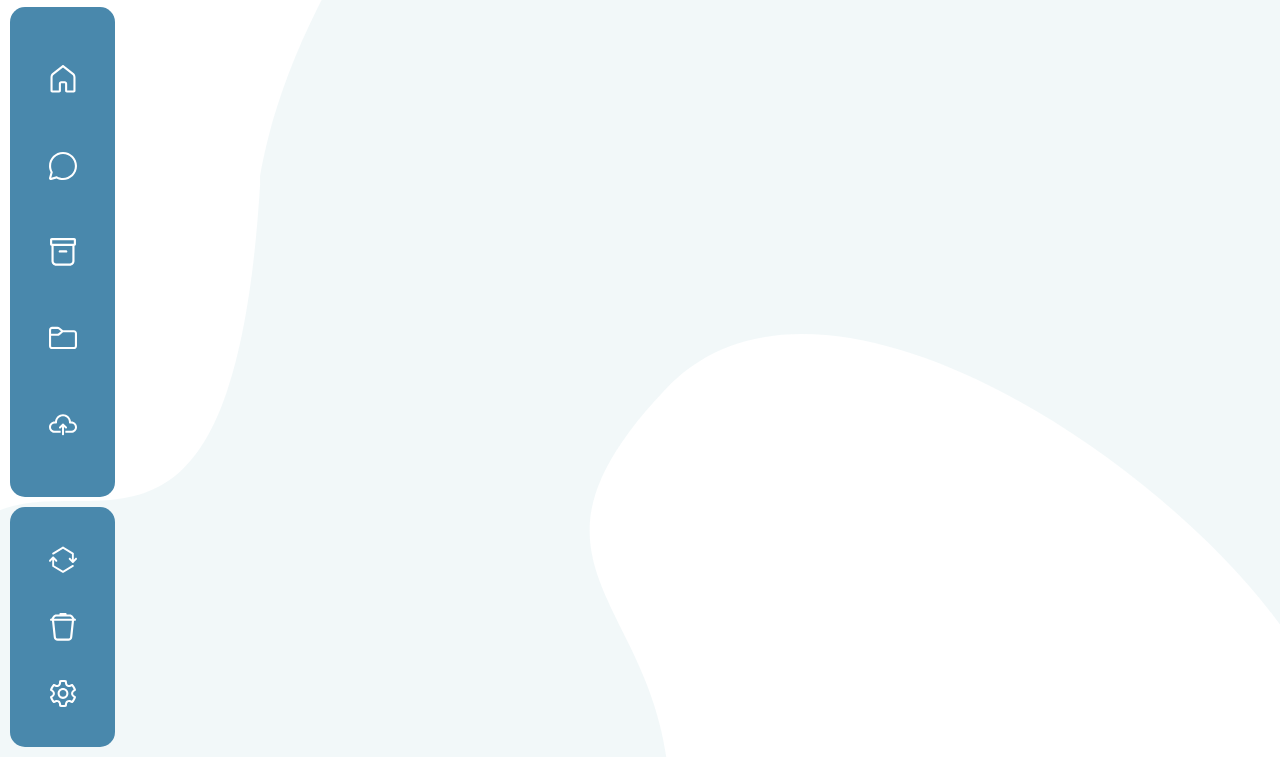
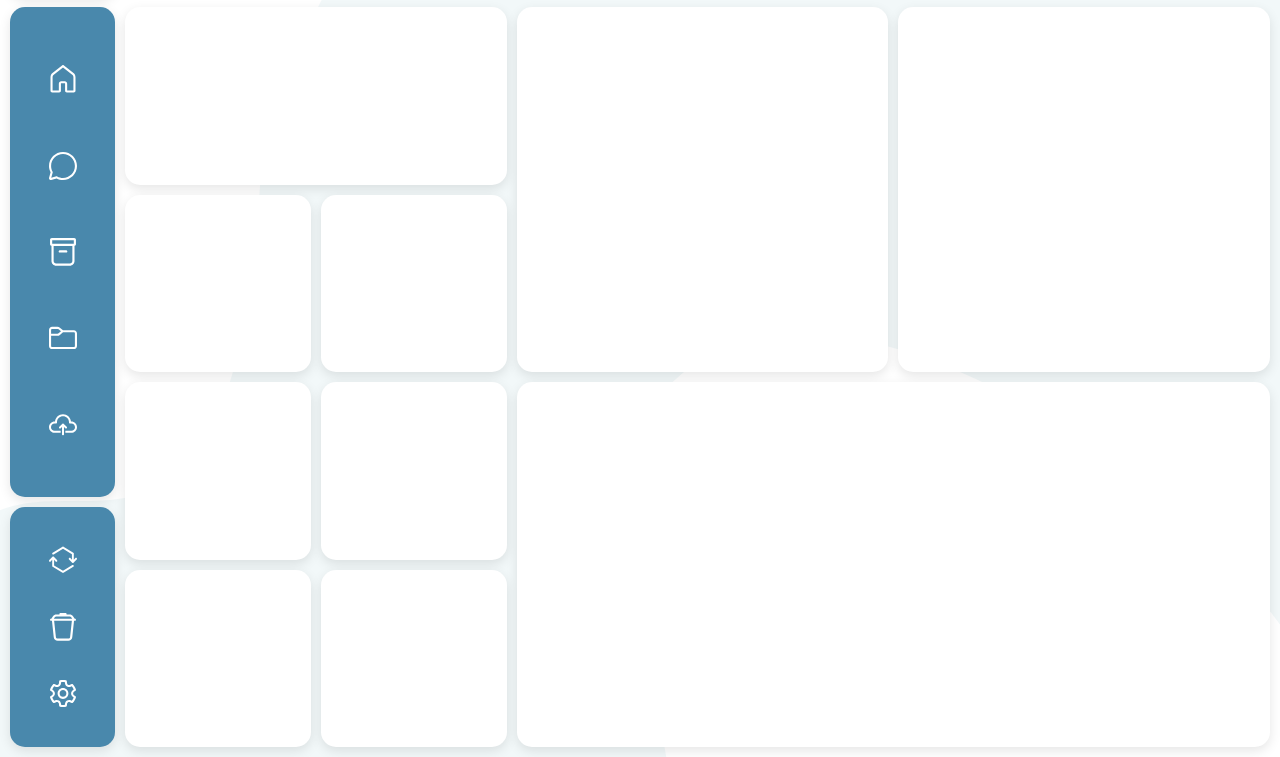
Before and after one commit to teapardee/odin-mf-dashboard, a plain HTML site: page index.html in a window 1280 px wide. Shown: the part 118-875 px from the top of the page. Drawn offline with nearby package versions, Linux system fonts and the light colour scheme.

Commit message:
Add Main Container Grid Layout

```diff
--- a/index.html
+++ b/index.html
@@ -46,6 +46,17 @@
         </form>
       </div>
     </div>
-    <div class="main-container"></div>
+    <div class="main-container">
+      <div class="tile fund-name"></div>
+      <div class="tile fund-details"></div>
+      <div class="tile fund-diversification"></div>
+      <div class="tile fund-holdings"></div>
+      <div class="tile"></div>
+      <div class="tile"></div>
+      <div class="tile"></div>
+      <div class="tile"></div>
+      <div class="tile"></div>
+      <div class="tile"></div>
+    </div>
   </body>
 </html>
--- a/styles.css
+++ b/styles.css
@@ -38,6 +38,7 @@ body {
   font-weight: 700;
   margin: 10px;
   border-radius: 15px;
+  box-shadow: rgba(0, 0, 0, 0.1) 0px 4px 12px;
 }
 
 nav {
@@ -56,6 +57,7 @@ nav {
   margin: 0px 10px 10px 10px;
   border-radius: 15px;
   height: auto;
+  box-shadow: rgba(0, 0, 0, 0.1) 0px 4px 12px;
 }
 
 img {
@@ -136,3 +138,37 @@ input::placeholder {
 }
 
 /* Main Container */
+
+.main-container {
+  display: grid;
+  grid-template: 1fr 1fr 1fr 1fr / 1fr 1fr 2fr 2fr;
+  grid-area: 2 / 2 / 8 / 3;
+  gap: 10px;
+  margin: 0 10px 10px 0;
+}
+
+.tile {
+  display: flex;
+  background-color: white;
+  border-radius: 15px;
+  box-shadow: rgba(0, 0, 0, 0.1) 0px 4px 12px;
+}
+
+.fund-name {
+  grid-column: 1 / span 2;
+}
+
+.fund-details {
+  grid-column: 3 / span 1;
+  grid-row: 1 / span 2;
+}
+
+.fund-diversification {
+  grid-column: 4 / span 1;
+  grid-row: 1 / span 2;
+}
+
+.fund-holdings {
+  grid-column: 3 / span 2;
+  grid-row: 3 / span 2;
+}
```
